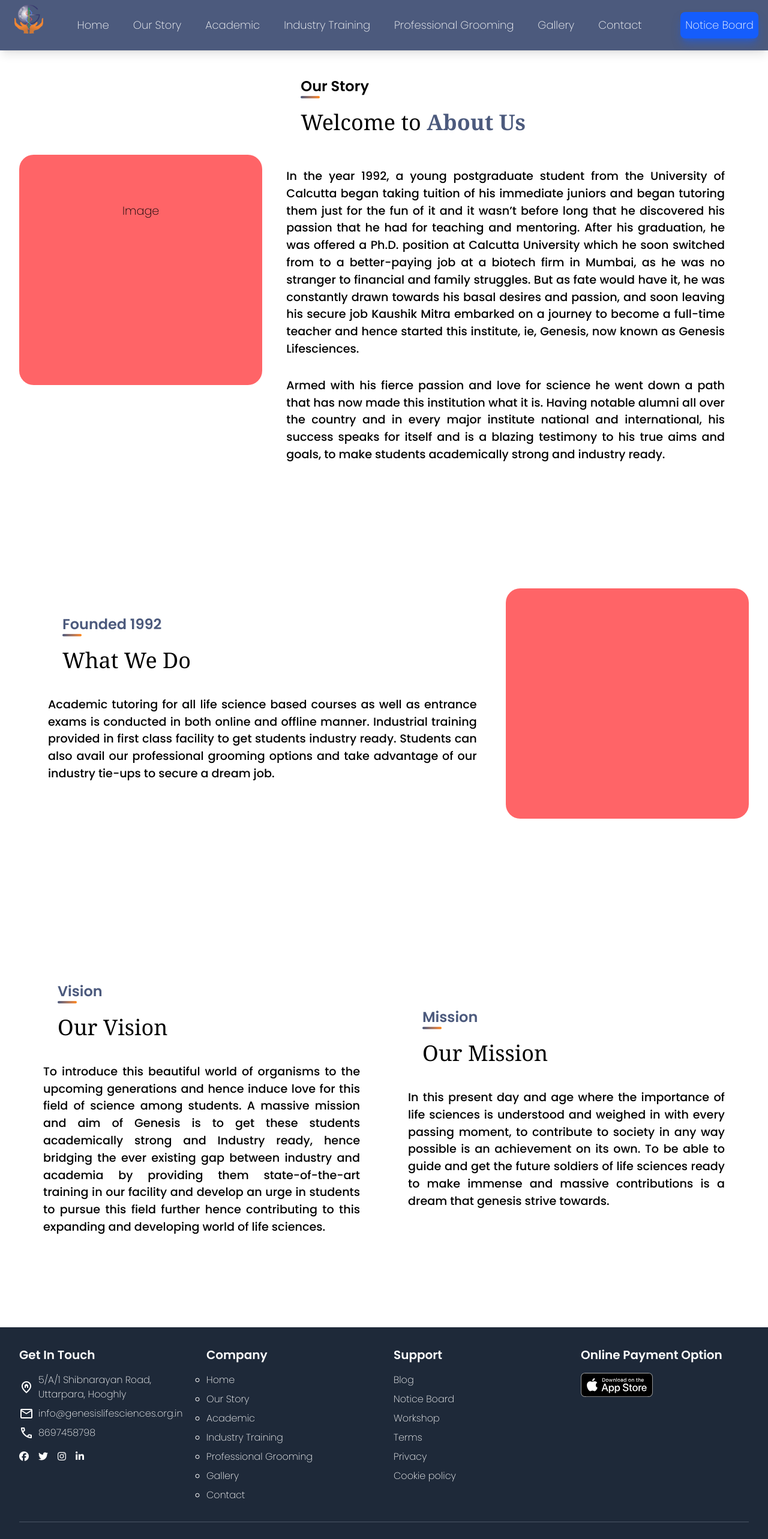
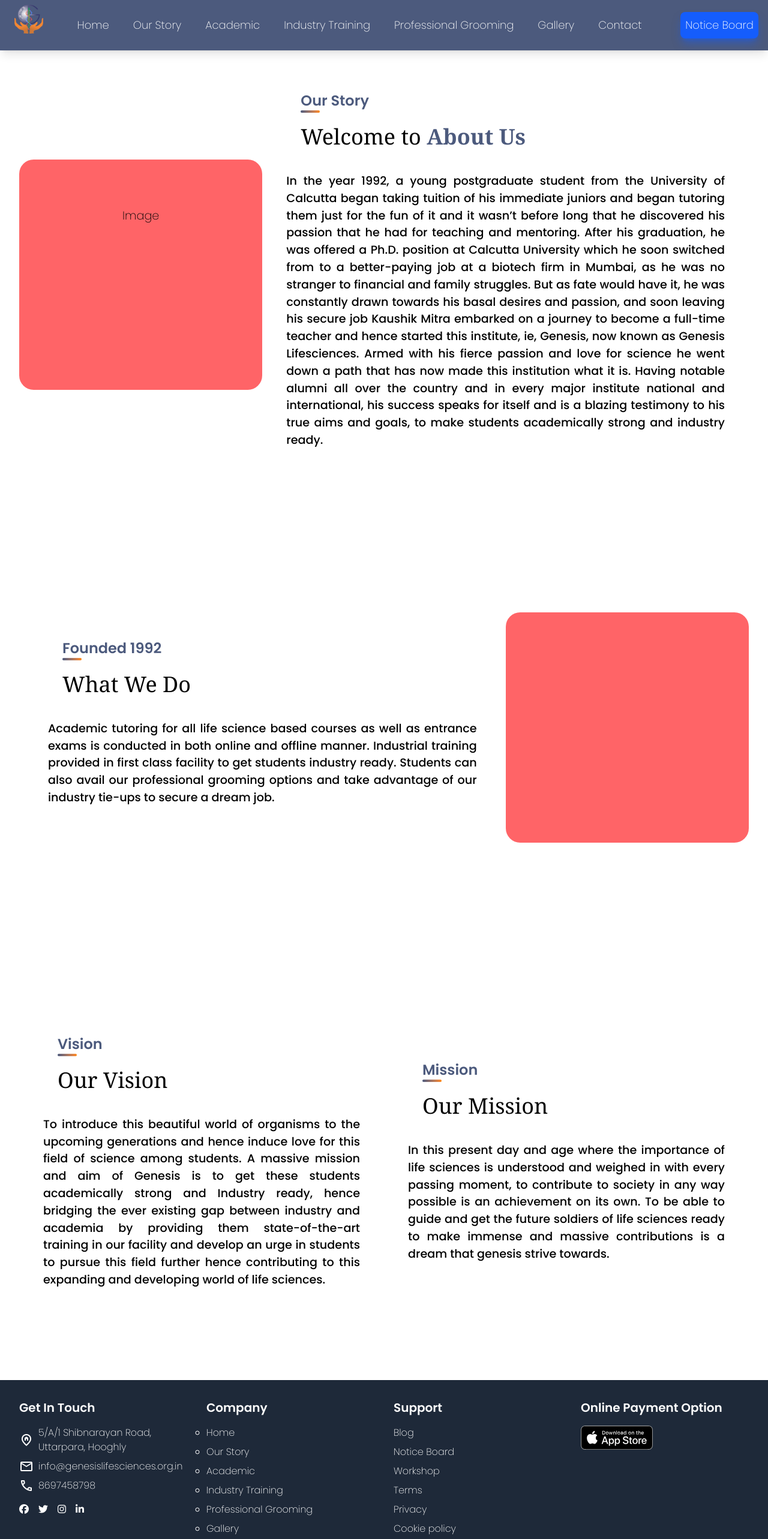
Before and after one commit to Suman911/genesis, a Next.js app: page /story in a window 1280 px wide. Shown: the top 2566 px of the page at 60% size. Built offline with nearby package versions, Linux system fonts and the light colour scheme.

Commit message:
passed paragraph element as jsx child

```diff
--- a/src/app/story/page.tsx
+++ b/src/app/story/page.tsx
@@ -3,36 +3,67 @@ import Paragraph from "@/components/paragraph";
 export default function Page() {
     return (
         < div className="text-[1.2rem]">
-            <div className="grid grid-cols-1 md:grid-cols-6 p-2 m-6">
+            <div className="grid grid-cols-1 md:grid-cols-6 p-2 md:p-8">
                 <div className="left my-auto h-96  md:col-span-2 bg-red-400 text-center p-20 rounded-3xl">
                     Image
                 </div>
-                <div className="right p-10 md:col-span-4">
-                    <div className="text-2xl relative font-semibold px-6 peer">Our Story</div>
-                    <div className="inline-block absolute mx-6 h-1 w-8 rounded-full bg-gradient-to-r from-primary to-orange-400 duration-500 peer-hover:w-32"></div>
-                    <h1 className="font-light font-serif text-4xl p-6">
-                        Welcome to <span className="text-primary font-semibold">About Us</span>
-                    </h1>
-                    <p className="font-medium  text-justify my-8 cols">
-                        In the year 1992, a young postgraduate student from the University of Calcutta began taking tuition of his immediate juniors and began tutoring them just for the fun of it and it wasn’t before long that he discovered his passion that he had for teaching and mentoring. After his graduation, he was offered a Ph.D. position at Calcutta University which he soon switched from to a better-paying job at a biotech firm in Mumbai, as he was no stranger to financial and family struggles. But as fate would have it, he was constantly drawn towards his basal desires and passion, and soon leaving his secure job Kaushik Mitra embarked on a journey to become a full-time teacher and hence started this institute, ie, Genesis, now known as Genesis Lifesciences.
-                    </p>
-                    <p className="font-medium text-justify">
-                        Armed with his fierce passion and love for science he went down a path that has now made this institution what it is. Having notable alumni all over the country and in every major institute national and international, his success speaks for itself and is a blazing testimony to his true aims and goals, to make students academically strong and industry ready.
-                    </p>
+                <div className="right md:col-span-4">
+                    <Paragraph>
+                        <div>
+                            Our Story
+                        </div>
+                        <div>
+                            Welcome to <span className="text-primary font-semibold">About Us</span>
+                        </div>
+                        <div>
+                            In the year 1992, a young postgraduate student from the University of Calcutta began taking tuition of his immediate juniors and began tutoring them just for the fun of it and it wasn’t before long that he discovered his passion that he had for teaching and mentoring. After his graduation, he was offered a Ph.D. position at Calcutta University which he soon switched from to a better-paying job at a biotech firm in Mumbai, as he was no stranger to financial and family struggles. But as fate would have it, he was constantly drawn towards his basal desires and passion, and soon leaving his secure job Kaushik Mitra embarked on a journey to become a full-time teacher and hence started this institute, ie, Genesis, now known as Genesis Lifesciences.
+                            Armed with his fierce passion and love for science he went down a path that has now made this institution what it is. Having notable alumni all over the country and in every major institute national and international, his success speaks for itself and is a blazing testimony to his true aims and goals, to make students academically strong and industry ready.
+                        </div>
+                    </Paragraph>
                 </div>
             </div>
-            <div className="grid grid-cols-1 md:grid-cols-6 p-2 m-6">
+            <div className="grid grid-cols-1 md:grid-cols-6 p-2 md:p-8 mt-6">
                 <div className="md:col-span-4 p-2 my-auto">
-                    <Paragraph scope="Founded 1992" title="What We Do" para="Academic tutoring for all life science based courses as well as entrance exams is conducted in both online and offline manner. Industrial training provided in first class facility to get students industry ready. Students can also avail our professional grooming options and take advantage of our industry tie-ups to secure a dream job. " />
+                    <Paragraph>
+                        <div>
+                            Founded 1992
+                        </div>
+                        <div>
+                            What We Do
+                        </div>
+                        <div>
+                            Academic tutoring for all life science based courses as well as entrance exams is conducted in both online and offline manner. Industrial training provided in first class facility to get students industry ready. Students can also avail our professional grooming options and take advantage of our industry tie-ups to secure a dream job.
+                        </div>
+                    </Paragraph>
                 </div>
                 <div className="img my-32 h-96  md:col-span-2 bg-red-400 text-center p-20 rounded-3xl"></div>
             </div>
-            <div className="grid grid-cols-1 md:grid-cols-6 p-2 m-6">
+            <div className="grid grid-cols-1 md:grid-cols-6 p-2 md:p-8 mt-6">
                 <div className="my-16 md:col-span-3">
-                    <Paragraph scope="Vision" title="Our Vision" para="To introduce this beautiful world of organisms to the upcoming generations and hence induce love for this field of science among students. A massive mission and aim of Genesis is to get these students academically strong and Industry ready, hence bridging the ever existing gap between industry and academia by providing them state-of-the-art training in our facility and develop an urge in students to pursue this field further hence contributing to this expanding and developing world of life sciences." />
+                    <Paragraph>
+                        <div>
+                            Vision
+                        </div>
+                        <div>
+                            Our Vision
+                        </div>
+                        <div>
+                            To introduce this beautiful world of organisms to the upcoming generations and hence induce love for this field of science among students. A massive mission and aim of Genesis is to get these students academically strong and Industry ready, hence bridging the ever existing gap between industry and academia by providing them state-of-the-art training in our facility and develop an urge in students to pursue this field further hence contributing to this expanding and developing world of life sciences.
+                        </div>
+                    </Paragraph>
                 </div>
                 <div className="my-auto  md:col-span-3">
-                    <Paragraph scope="Mission" title="Our Mission" para="In this present day and age where the importance of life sciences is understood and weighed in with every passing moment, to contribute to society in any way possible is an achievement on its own. To be able to guide and get the future soldiers of life sciences ready to make immense and massive contributions is a dream that genesis strive towards. " />
+                    <Paragraph>
+                        <div>
+                            Mission
+                        </div>
+                        <div>
+                            Our Mission
+                        </div>
+                        <div>
+                            In this present day and age where the importance of life sciences is understood and weighed in with every passing moment, to contribute to society in any way possible is an achievement on its own. To be able to guide and get the future soldiers of life sciences ready to make immense and massive contributions is a dream that genesis strive towards.
+                        </div>
+                    </Paragraph>
                 </div>
             </div>
         </div>
--- a/src/components/paragraph.tsx
+++ b/src/components/paragraph.tsx
@@ -1,9 +1,5 @@
-interface paragraph {
-    scope: string,
-    title: string,
-    para: string
-}
-export default function Paragraph({ scope, title, para }: paragraph) {
+export default function Paragraph({children }:{children: React.ReactNode[]}) {
+    const [scope,title,...para]=children
     return (
         <div className="p-10">
             <div className="text-primary text-2xl relative font-semibold px-6 peer">{scope}</div>
```
